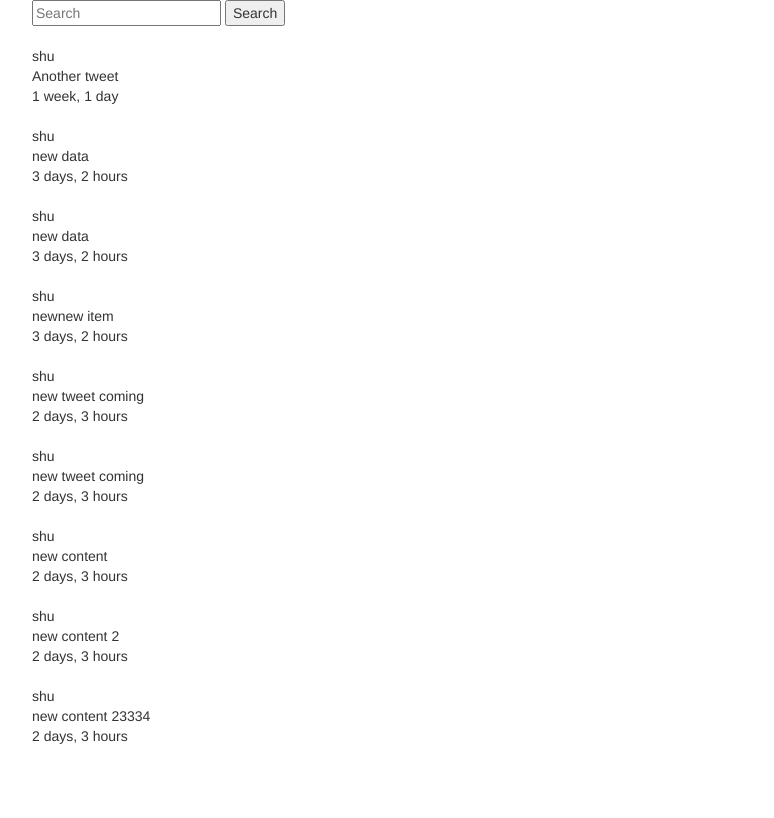
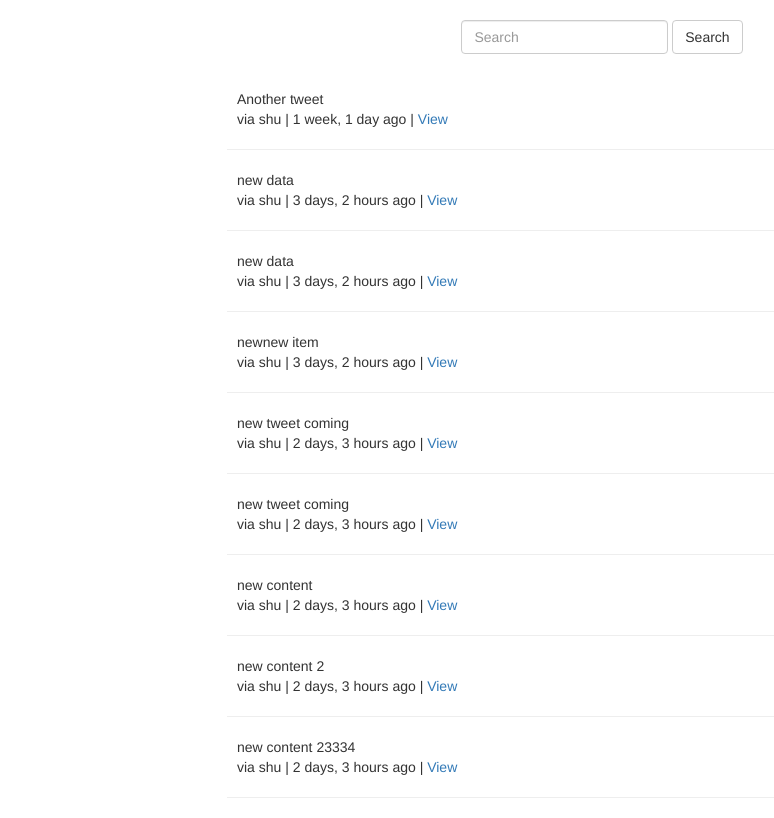
Before and after one commit to kawalot/tweetme-django, a Django app: page /tweet/ in a window 1280 px wide. Shown: the whole page, without its empty margins (38-812 px from the left). Before the commit the page ends 744 px from the top, so only its background shows below. Run offline with Django 3.2, Linux system fonts and the light colour scheme; data comes from the database, SQL or seed files in the repository; some libraries are stand-ins or nearby versions.

Commit message:
Bootstrap Media Object for List View

```diff
--- a/src/tweets/templates/tweets/search_form.html
+++ b/src/tweets/templates/tweets/search_form.html
@@ -1,4 +1,10 @@
-<form method='GET' action='{% url "tweet:list" %}'>
-    <input type='text' name='q' placeholder="Search" value='{{ request.GET.q }}'/>
-    <input type="submit" value="Search" />
-</form>
+<div class="row">
+    <div class="col-sm-12 text-center">
+        <form class="form-inline" method='GET' action='{% url "tweet:list" %}'>
+            <div class="form-group">
+                <input class="form-control" type='text' name='q' placeholder="Search" value='{{ request.GET.q }}'/>
+            </div>
+            <input class="btn btn-default" type="submit" value="Search" />
+        </form>
+    </div>
+</div>
--- a/src/tweets/templates/tweets/tweet_list.html
+++ b/src/tweets/templates/tweets/tweet_list.html
@@ -1,12 +1,26 @@
 {% extends "base.html" %}
 
 {% block content %}
-    {% include "tweets/search_form.html" %}<br/>
+<br/>
+    <div class="row">
+        <div class="col-sm-8 col-sm-offset-2">
+         {% include "tweets/search_form.html" %}<br/>
+
     {% for object in object_list %}
-        {{ object.user }}<br/>
-        {{ object.content }}<br/>
-        {{ object.timestamp|timesince }}<br/>
-    <br/>
+    <div class="media">
+        <div class="media-left">
+            <a href="#">
+                {% if object.image %}
+                <img class="media-object" src="..." alt="...">
+                {% endif %}
+            </a>
+        </div>
+        <div class="media-body">
+            {{ object.content }}<br/>
+            via {{ object.user }} | {{ object.timestamp|timesince }} ago | <a href="{{ object.get_absolute_url }}">View</a>
+        </div>
+    </div>
+    <hr/>
     {% empty %}
         {% if request.GET.q %}
             <p>No tweets found.</p>
@@ -14,4 +28,6 @@
             <p>No tweets yet.</p>
         {% endif %}
     {% endfor %}
+        </div>
+    </div>
 {% endblock content %}
```
Also changed, not shown: src/tweets/templates/tweets/list_view.html (deleted, +0 -12 lines), 1 other file.
